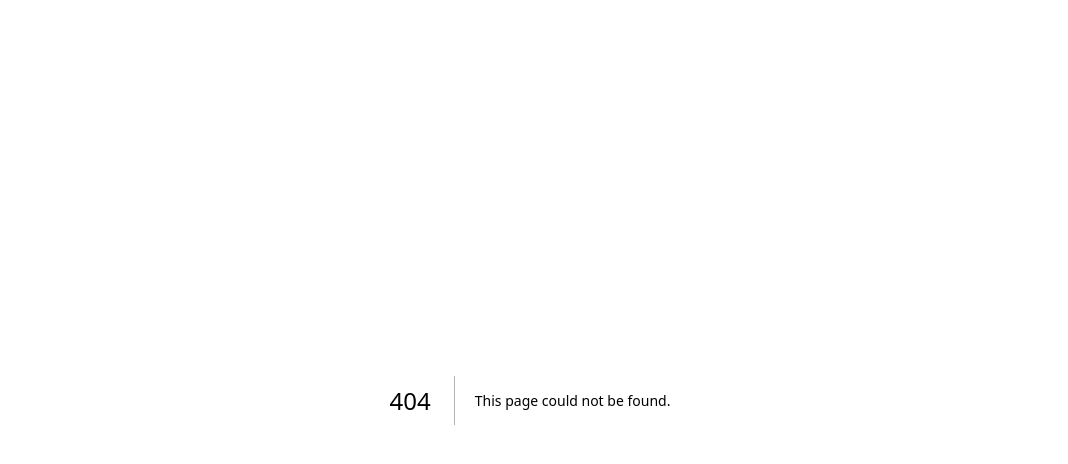
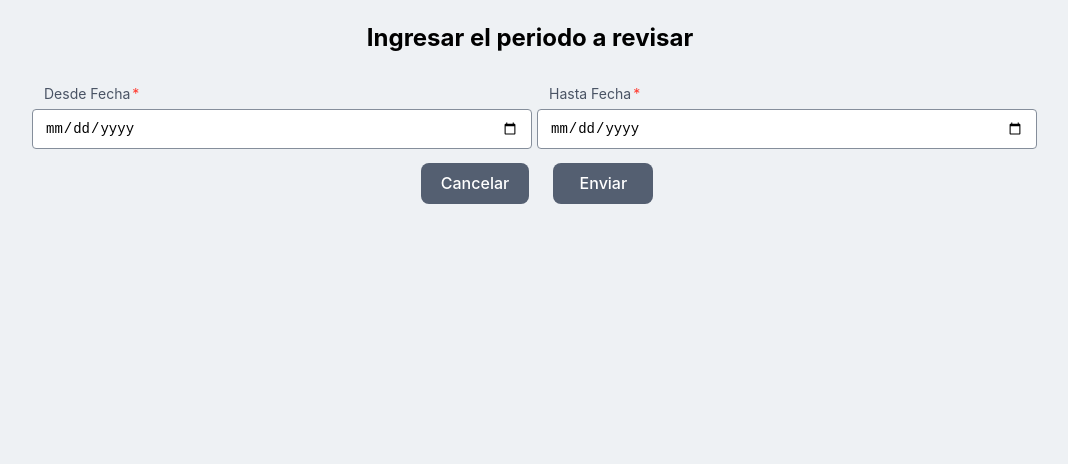
Before and after one commit to lumaglia/TP-DESO, a Next.js app in the folder frontend/: page /Habitacion/Buscar in a window 1280 px wide. Before the commit this address had no page. Shown: the top 464 px of the page, without its empty margins (110-1178 px from the left). Built offline with nearby package versions, Linux system fonts and the light colour scheme.

Commit message:
feat(frondend): Se añade la busqueda por fechas (WIP), se mueven css de Alta a global

```diff
--- /dev/null
+++ b/frontend/app/Habitacion/Buscar/page.tsx
@@ -0,0 +1,64 @@
+'use client';
+
+import React, { useState, useRef } from 'react';
+import { useForm, FieldValues } from 'react-hook-form';
+import { useRouter } from 'next/navigation';
+import Row from "../../Row";
+import Campo from "../../Campo";
+import {fieldTypes, DateValues, validation} from "../../../public/constants";
+import {AlertaCancelar} from "../../Alertas";
+
+export default function BuscarHabitacion() {
+
+    const form = useForm<DateValues>();
+    const { register, control, handleSubmit, formState, watch, clearErrors, trigger, getValues } = form;
+    const { errors } = formState;
+    const [ alertaCancelarOpen, setAlertaCancelarOpen] = useState(false);
+    const formRef = useRef<FieldValues>(null);
+    const router = useRouter();
+
+    const onSubmit = (data: FieldValues) => {
+        data.fechaInicio = data.fechaInicio.toLocaleDateString('en-CA');
+        data.fechaFin = data.fechaFin.toLocaleDateString('en-CA');
+        formRef.current = data
+        console.log(formRef.current);
+        /*fetch('http://localhost:8081/Huesped/Alta', {
+            method: 'POST',
+            body: JSON.stringify(data),
+            headers: {
+                'Accept': 'application/json',
+                'Content-Type': 'application/json'
+            }
+        }).then(res => {
+            if (res.status === 409) {
+                setAlertaDocumentoOpen(true);
+            }else if(res.ok) {
+                router.push(`/AltaHuesped/success?huesped=${encodeURIComponent(data.nombre+' '+data.apellido)}`)
+            }
+        })*/
+    };
+
+    return (
+        <>
+            <h2 style={{textAlign:'center'}}>Ingresar el periodo a revisar</h2>
+            <form method='post' onSubmit={handleSubmit(onSubmit)} noValidate>
+                <div style={{display:'flex', justifyContent:'center', alignItems:'flex-start'}}>
+                    <div style={{display: 'inline-flex', flexDirection: 'column', justifyContent: 'flex-start', alignItems: 'start'}}>
+                        <Row>
+                            <Campo field='Desde Fecha' placeholder='DD / MM / YYYY' isRequired={true}
+                                   type={fieldTypes.DATE} validation={validation['fechaInicio']} register={register} errors={errors}/>
+                            <Campo field='Hasta Fecha' placeholder='DD / MM / YYYY' isRequired={true}
+                                   type={fieldTypes.DATE} validation={validation['fechaFin']} register={register} errors={errors}/>
+                        </Row>
+                        <Row>
+                            <button type='button' className='Button' onClick={() => setAlertaCancelarOpen(true)}>Cancelar</button>
+
+                            <button type='submit' className='Button'>Enviar</button>
+                        </Row>
+                    </div>
+                </div>
+            </form>
+            <AlertaCancelar open={alertaCancelarOpen} setOpen={setAlertaCancelarOpen} text='la busqueda de habitaciones'/>
+        </>
+    )
+}
--- a/frontend/app/Huesped/Alta/AltaHuesped.css
+++ /dev/null
@@ -1,97 +0,0 @@
-:root {
-    font-family: Inter, system-ui, Avenir, Helvetica, Arial, sans-serif;
-    line-height: 1.5;
-    font-weight: 400;
-
-    color-scheme: light;
-    background-color: rgb(238, 241, 244);
-    color: #000000;
-
-    font-synthesis: none;
-    text-rendering: optimizeLegibility;
-    -webkit-font-smoothing: antialiased;
-    -moz-osx-font-smoothing: grayscale;
-    -webkit-text-size-adjust: 100%;
-}
-
-
-body {
-    margin: 0;
-    padding: 0;
-    min-width: 320px;
-    min-height: 100vh;
-}
-
-.Button {
-    border-radius: 8px;
-    border: 1px solid transparent;
-    padding: 0.6em 1.2em;
-    font-size: 1em;
-    font-weight: 500;
-    font-family: inherit;
-    background-color: #545f71;
-    color: #fff;
-    cursor: pointer;
-    transition: border-color 0.25s;
-    margin: 0 12px;
-    min-width: 100px;
-    max-height: 41px;
-    align-self: flex-end;
-}
-.Button:hover {
-    background-color: #6f7c97;
-}
-.Button:focus,
-.Button:focus-visible {
-    background-color: #3d4555;
-}
-
-input:focus {
-    outline: 2px solid #80c7ea; /* Change to your desired color */
-}
-
-select.error,
-input.error{
-    outline: 1px solid #ff3b30;
-    color: black;
-}
-select.error:focus,
-input.error:focus{
-    outline: 2px solid #ff3b30;
-}
-
-select,
-input{
-    box-sizing: border-box;
-    display: block;
-    width: 500px;
-    padding: 10px 12px;
-    font-size: 14px;
-    border: 1px solid #858E9B;
-    background-color: #fff;
-    border-radius: 4px;
-}
-
-select:invalid {
-    color: gray;
-}
-
-p {
-    font-size: 14px;
-    text-align: left;
-    margin: 0 0 0 2px;
-}
-.error {
-    color: #ff3b30;
-    font-size: 14px;
-    text-align: left;
-    margin: 0 0 0 2px;
-}
-
-.row {
-    color: #4a5465;
-    display: flex;
-    padding: 7px;
-    justify-content: center;
-    width: 100%;
-}
--- a/frontend/app/globals.css
+++ b/frontend/app/globals.css
@@ -15,3 +15,101 @@ header {
     margin: 0;
     width: 100%;
 }
+
+:root {
+    font-family: Inter, system-ui, Avenir, Helvetica, Arial, sans-serif;
+    line-height: 1.5;
+    font-weight: 400;
+
+    color-scheme: light;
+    background-color: rgb(238, 241, 244);
+    color: #000000;
+
+    font-synthesis: none;
+    text-rendering: optimizeLegibility;
+    -webkit-font-smoothing: antialiased;
+    -moz-osx-font-smoothing: grayscale;
+    -webkit-text-size-adjust: 100%;
+}
+
+
+body {
+    margin: 0;
+    padding: 0;
+    min-width: 320px;
+    min-height: 100vh;
+}
+
+.Button {
+    border-radius: 8px;
+    border: 1px solid transparent;
+    padding: 0.6em 1.2em;
+    font-size: 1em;
+    font-weight: 500;
+    font-family: inherit;
+    background-color: #545f71;
+    color: #fff;
+    cursor: pointer;
+    transition: border-color 0.25s;
+    margin: 0 12px;
+    min-width: 100px;
+    max-height: 41px;
+    align-self: flex-end;
+}
+.Button:hover {
+    background-color: #6f7c97;
+}
+.Button:focus,
+.Button:focus-visible {
+    background-color: #3d4555;
+}
+
+input:focus {
+    outline: 2px solid #80c7ea; /* Change to your desired color */
+}
+
+select.error,
+input.error{
+    outline: 1px solid #ff3b30;
+    color: black;
+}
+select.error:focus,
+input.error:focus{
+    outline: 2px solid #ff3b30;
+}
+
+select,
+input{
+    box-sizing: border-box;
+    display: block;
+    width: 500px;
+    padding: 10px 12px;
+    font-size: 14px;
+    border: 1px solid #858E9B;
+    background-color: #fff;
+    border-radius: 4px;
+}
+
+select:invalid {
+    color: gray;
+}
+
+p {
+    font-size: 14px;
+    text-align: left;
+    margin: 0 0 0 2px;
+}
+.error {
+    color: #ff3b30;
+    font-size: 14px;
+    text-align: left;
+    margin: 0 0 0 2px;
+}
+
+.row {
+    color: #4a5465;
+    display: flex;
+    padding: 7px;
+    justify-content: center;
+    width: 100%;
+}
--- a/frontend/app/page.tsx
+++ b/frontend/app/page.tsx
@@ -13,6 +13,9 @@ export default function Home() {
             <Link href='/Huesped/Buscar'>
                 <button>Buscar Huesped</button>
             </Link>
+            <Link href='/Habitacion/Buscar'>
+                <button>Mostrar Estado Habitaciones</button>
+            </Link>
         </>
     );
 }
--- a/frontend/public/constants.ts
+++ b/frontend/public/constants.ts
@@ -234,7 +234,32 @@ export const validation = {
             value: /^[a-zA-Z0-9\s-_]+$/,
             message: 'Ingrese caracteres válidos',
         }
-    }
+    },
+
+    'fechaInicio': {
+        valueAsDate: true,
+        required: 'La fecha inicial es obligatoria',
+        pattern: {
+            value: /^[0-9]{2}\/[0-9]{2}\/[0-9]{4}$/,
+            message: 'La fecha debe seguir el patron DD/MM/YYYY'
+        },
+        validate: {
+            validDate: (value: Date) => {return !isNaN(value.getTime()) || 'Debe ingresarse una fecha valida'},
+
+        },
+    },
+    'fechaFin': {
+        valueAsDate: true,
+        required: 'La fecha de fin es obligatoria',
+        pattern: {
+            value: /^[0-9]{2}\/[0-9]{2}\/[0-9]{4}$/,
+            message: 'La fecha debe seguir el patron DD/MM/YYYY'
+        },
+        validate: {
+            validDate: (value: Date) => {return !isNaN(value.getTime()) || 'Debe ingresarse una fecha valida'},
+            //afterStartDate: (value: Date) => {return value >= getValues(fechaInicio) || 'La fecha fin debe ser posterior a la inicial'},
+        },
+    },
 
 
 }
@@ -257,6 +282,8 @@ export const MapNameToApi : {[key: string]: string} = {
     'Localidad': 'direccion.localidad',
     'Provincia': 'direccion.provincia',
     'Pais': 'direccion.pais',
+    'Desde Fecha': 'fechaInicio',
+    'Hasta Fecha': 'fechaFin'
 };
 
 export type FormValues = {
@@ -286,3 +313,8 @@ export type FormValues = {
         pais: string;
     };
 };
+
+export type DateValues = {
+    fechaInicio: string;
+    fechaFin: string;
+}
```
